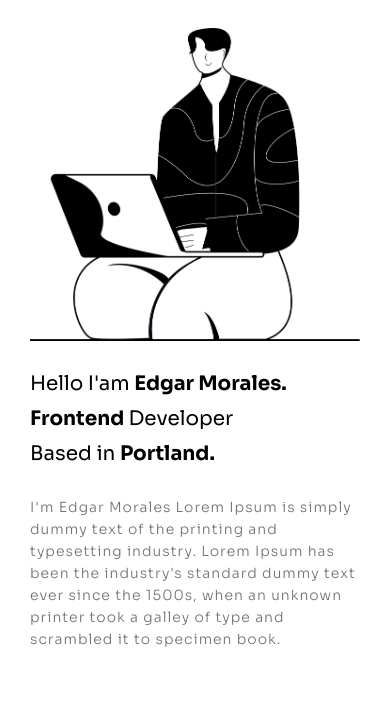
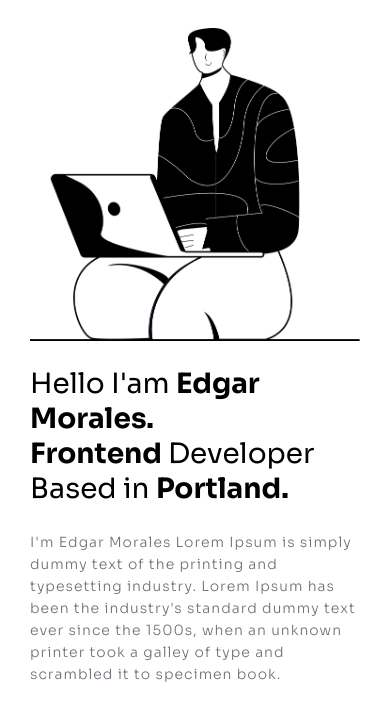
Before and after one commit to EGM17/edgar, a plain HTML site: page index.html in a window 390 px wide. Shown: the part 61-769 px from the top of the page. Drawn offline with nearby package versions, Linux system fonts and the light colour scheme.

Commit message:
Update styles.css

```diff
--- a/css/styles.css
+++ b/css/styles.css
@@ -177,7 +177,6 @@ p {
     display: flex;
 }
 
-
 .hero-image-item {
     max-width: 85%;
 }
@@ -187,7 +186,6 @@ p {
     width: 40%;
     flex-direction: column;
     justify-content: end;
-
 }
 
 .hero-right {
@@ -224,7 +222,7 @@ p {
     }
 
     .main-title {
-        font-size: 2rem;
+        font-size: 2.8rem;
         line-height: 3.5rem;
         margin-top: 2.5rem;
     }
```
